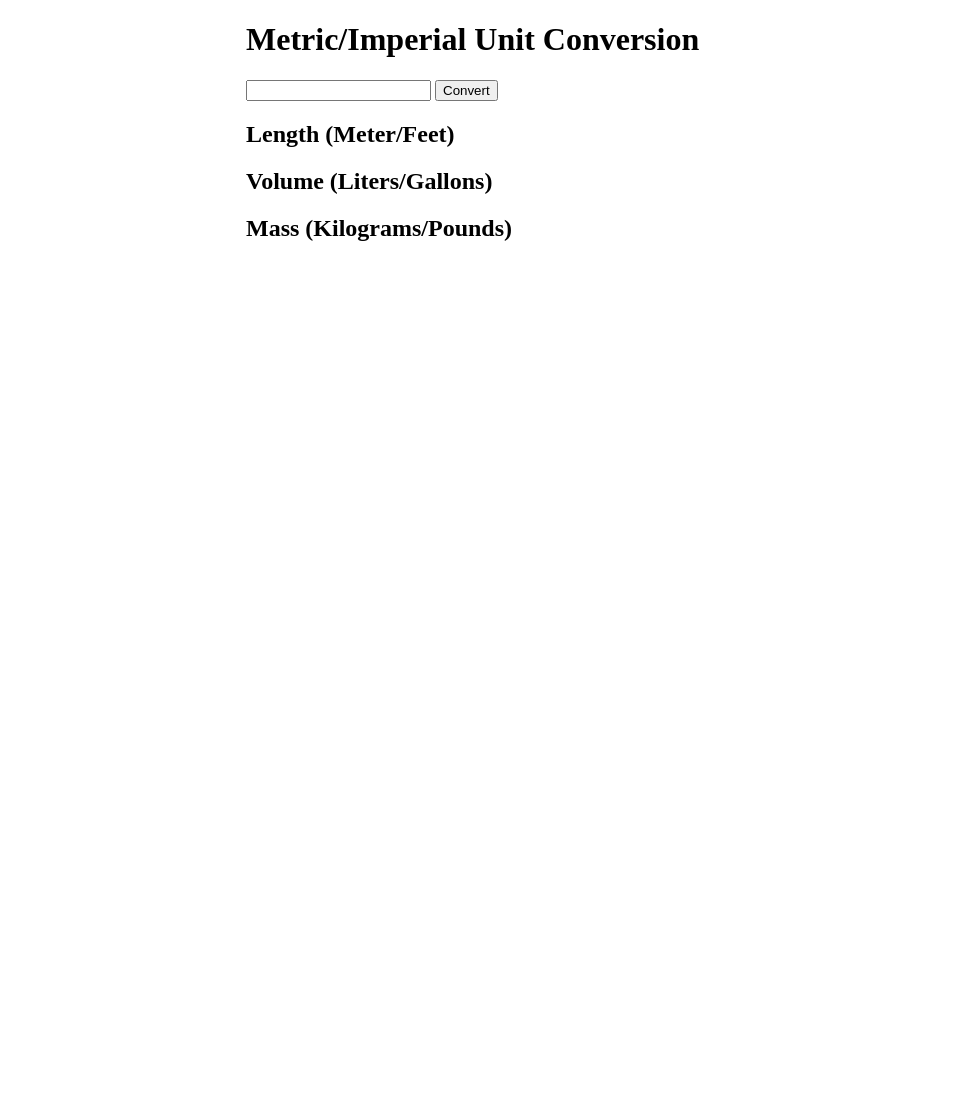
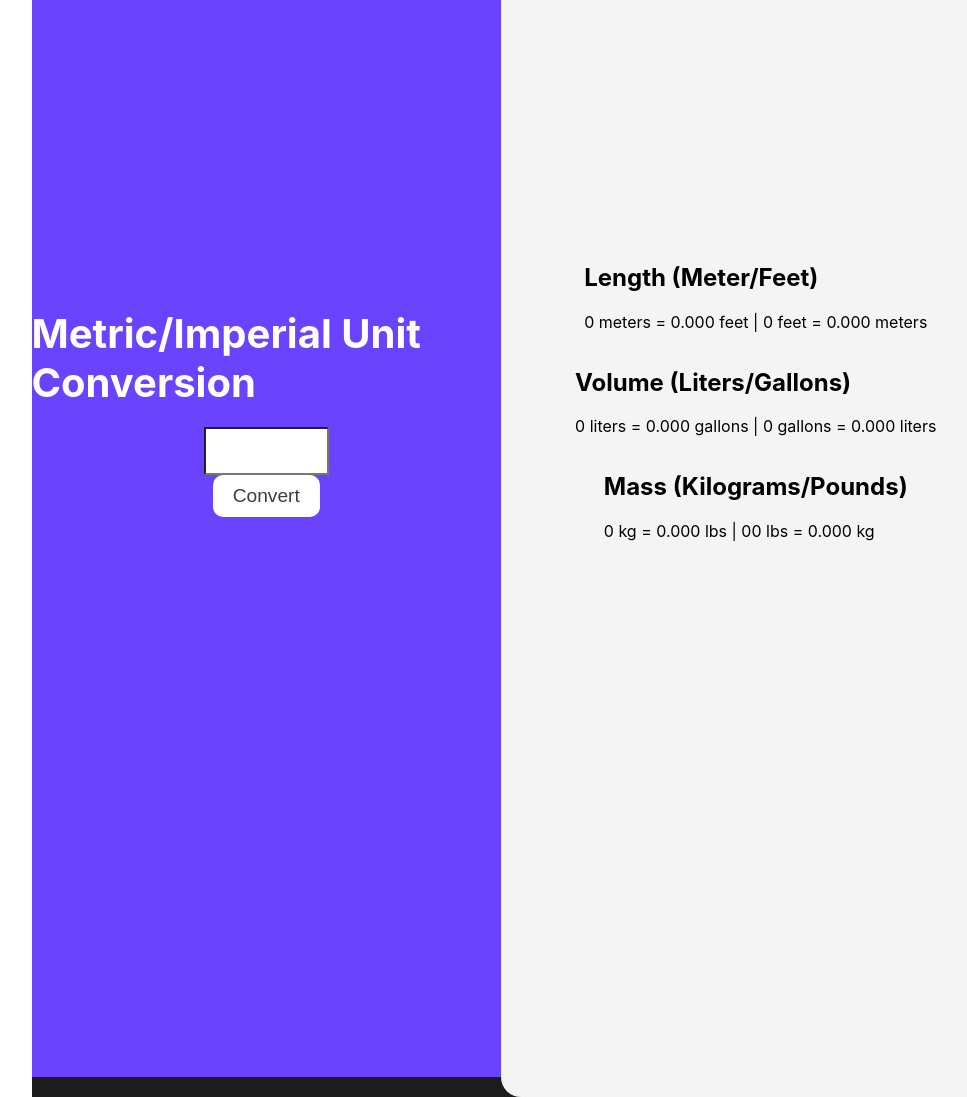
Before and after one commit to Dalton-Moore/unit-converter, a plain HTML site: page index.html in a window 1280 px wide. Shown: the top 1097 px of the page, without its empty margins (119-1086 px from the left). Before the commit the page ends 800 px from the top, so only its background shows below. Drawn offline with Linux system fonts and the light colour scheme.

Commit message:
added some style
added some css and some more HTML, no real changes

```diff
--- a/index.css
+++ b/index.css
@@ -1,9 +1,13 @@
 /*
+Light mode colors
+
 background color
 #6943FF
 
-text/button color container1
+button color container1
 FFFFFF
+button text color container1
+#3D3D3D
 
 text heading color container2
 #5A537B
@@ -13,23 +17,105 @@ foreground color container2
 #FFFFFF
 background color container2
 #F4F4F4
+
 -------------------------------------
 
-dark mode colors
+Dark mode colors
 
-background color
+background color container1
 #6943FF
+button text color container1
+#3D3D3D
 
+
+text heading color container2
+#CCC1FF
+conversion text color container2
+#FFFFFF
+foreground color container2
+#273549
+background color container2
+#1F2937
 
 
 */
 
 
 
+body {
+    margin: 0 auto;
+    display: flex;
+    justify-content: center;
+    align-items: center;
+    height: 100vh;
+    font-family: "Inter", serif;
+}
 
-body {
-    width: 550px;
-    height: 730px;
-    margin: 0 auto;
+.wrapper {
+    /* width: 100%;
+    height: 100%; */
+    display: flex;
+    align-items: center;
+    justify-content: center;
+    background-color: #1C1C1C;
+    height: 1354px;
+    width: 979px;
+    padding-top: 64px;
+    padding-bottom: 64px;
+    border-radius: 5px;
+}
+
+
+
+/* container 1, h1, button */
+
+.container1 h1 {
+    color: #FFFFFF;
+    font-size: 2.5rem;
+    margin-bottom: 20px;
+}
+
+.container1 button {
+    background-color: #FFFFFF;
+    color: #3D3D3D;
+    border: none;
+    border-radius: 10px;
+    padding: 10px 20px;
+    font-size: 1.2rem;
+    cursor: pointer;
+    transition: background-color 0.3s ease, color 0.3s ease;
+}
+
+
+.container1 {
+    background-color: #6943FF;
+    width: 100%;
+    height: 100%;
+    display: flex;
+    flex-direction: column;
+    align-items: center;
+    justify-content: center;
+}
+
+
+/* btn */
+
+#input {
+    width: 117px;
+    height: 42px;
+    background-color: #FFFFFF;
+    color: #3D3D3D;
 
 }
+
+.container2 {
+    background-color: #F4F4F4;
+    width: 100%;
+    height: 100%;
+    display: flex;
+    flex-direction: column;
+    align-items: center;
+    justify-content: center;
+    border-radius: 20px;
+    padding: 20px;
+}
--- a/index.html
+++ b/index.html
@@ -7,29 +7,32 @@
     <title>Document</title>
 </head>
     <body>
-
+        <div class="wrapper">
             <div class="container1">
                 <h1>Metric/Imperial Unit Conversion</h1>
-        <input type="number" name="convert" id="convert-el">
+                <input type="text" name="convert" id="input" placeholder>
                 <button id="convert-btn" class="btn" onclick="convertUnits()">
                     Convert
                 </button>
             </div>
 
             <div class="container2">
-        <div>
+                <div class="container2-1">
                     <h2>Length (Meter/Feet)</h2>
+                    <p id="length-el">0 meters = 0.000 feet | 0 feet = 0.000 meters</p>
                 </div>
 
-        <div>
+                <div class="container2-1">
                     <h2>Volume (Liters/Gallons)</h2>
+                    <p id="volume-el">0 liters = 0.000 gallons | 0 gallons = 0.000 liters</p>
                 </div>
 
-        <div>
+                <div class="container2-1">
                     <h2>Mass (Kilograms/Pounds)</h2>
+                    <p id="mass-el">0 kg = 0.000 lbs | 00 lbs = 0.000 kg</p>
                 </div>
             </div>
-
+        </div>
      <script src="index.js"></script>
     </body>
 </html>
```
Lines whose indentation alone changed are shown as unchanged.
